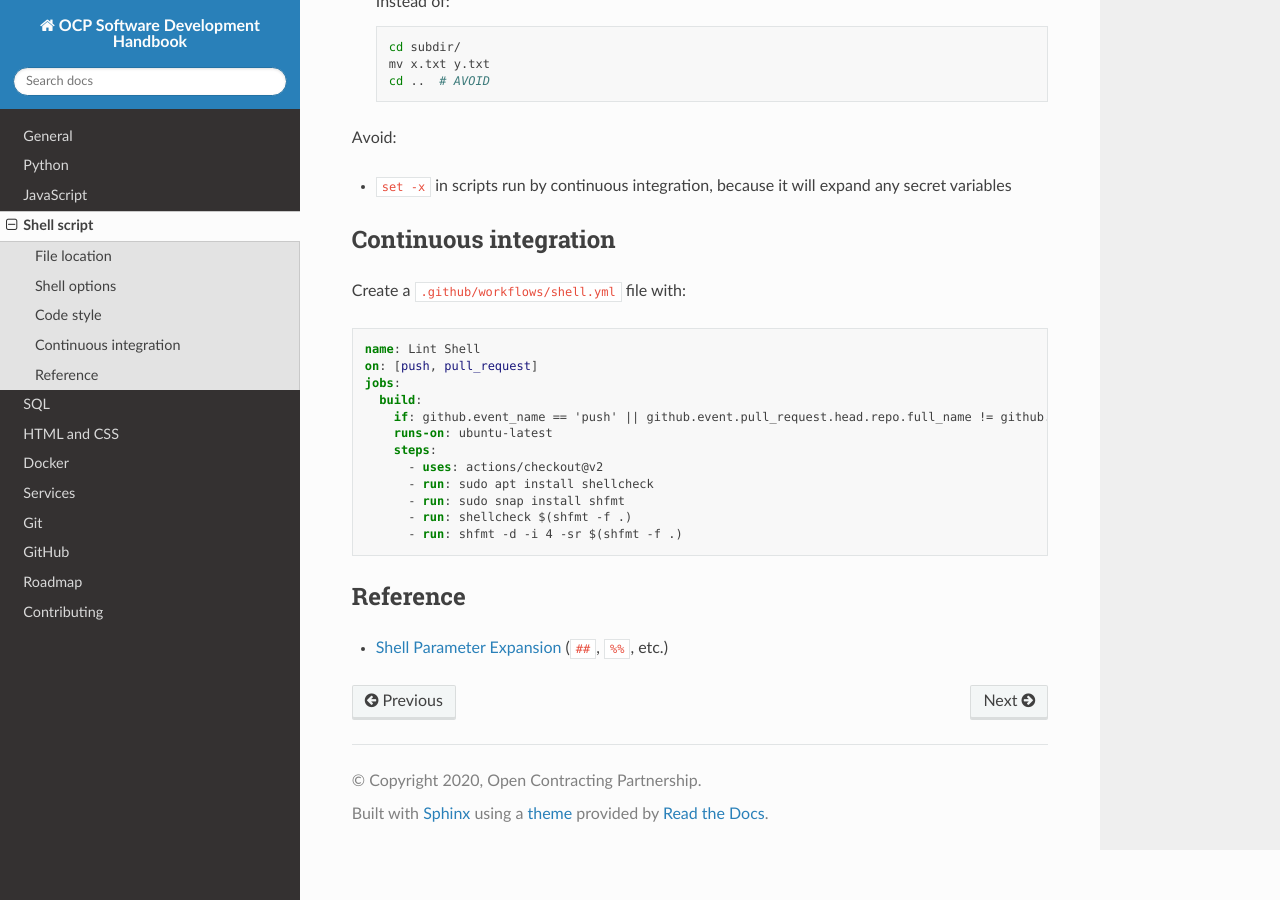
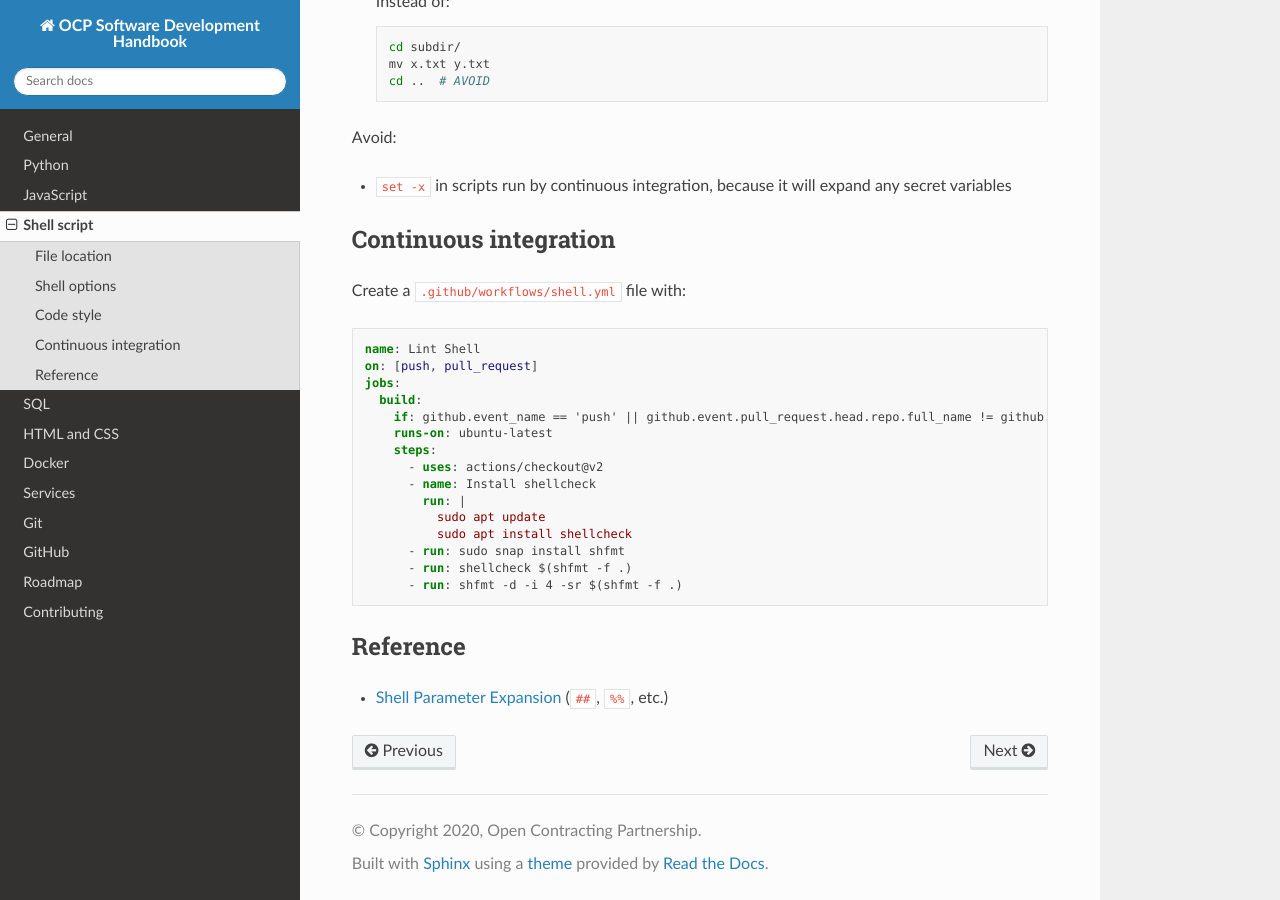
Before and after one commit to open-contracting/software-development-handbook, a Sphinx documentation site: the page built from docs/shell/index.rst, in a window 1280 px wide and 900 px high, scrolled down 1026 px. Built offline with Sphinx 7.4.7 and the Read the Docs theme 2.0.0, drawn with Linux system fonts in a browser that asks for light colours.

Commit message:
shell: Use apt update

```diff
--- a/docs/shell/samples/shell.yml
+++ b/docs/shell/samples/shell.yml
@@ -6,7 +6,10 @@ jobs:
     runs-on: ubuntu-latest
     steps:
       - uses: actions/checkout@v2
-      - run: sudo apt install shellcheck
+      - name: Install shellcheck
+        run: |
+          sudo apt update
+          sudo apt install shellcheck
       - run: sudo snap install shfmt
       - run: shellcheck $(shfmt -f .)
       - run: shfmt -d -i 4 -sr $(shfmt -f .)
```
